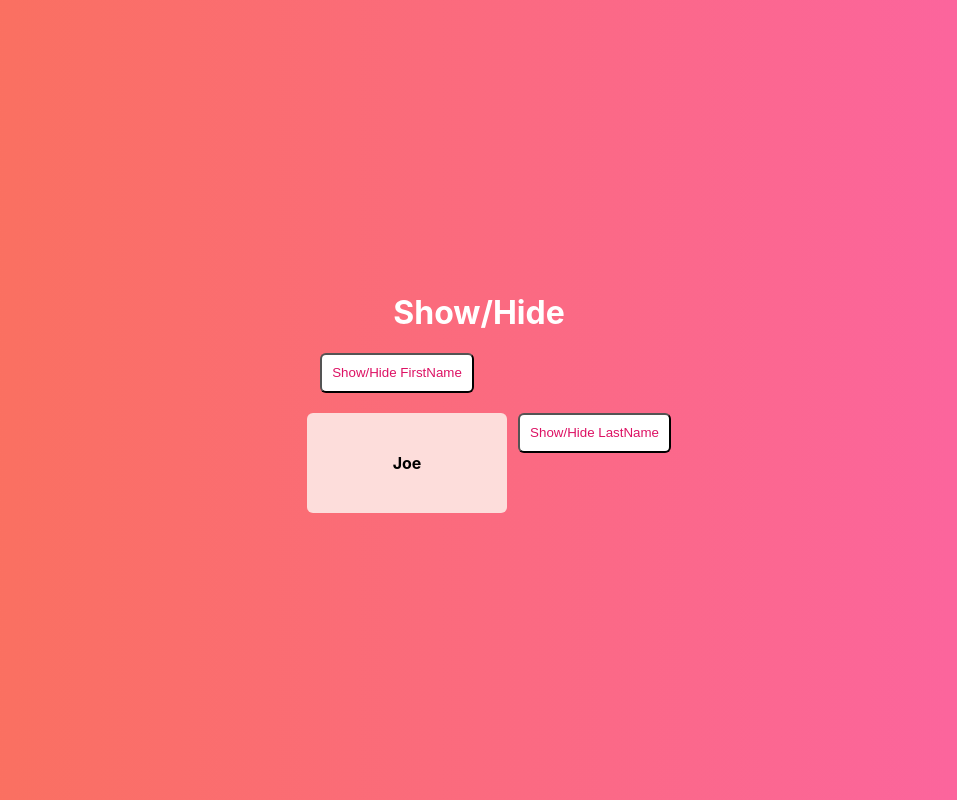
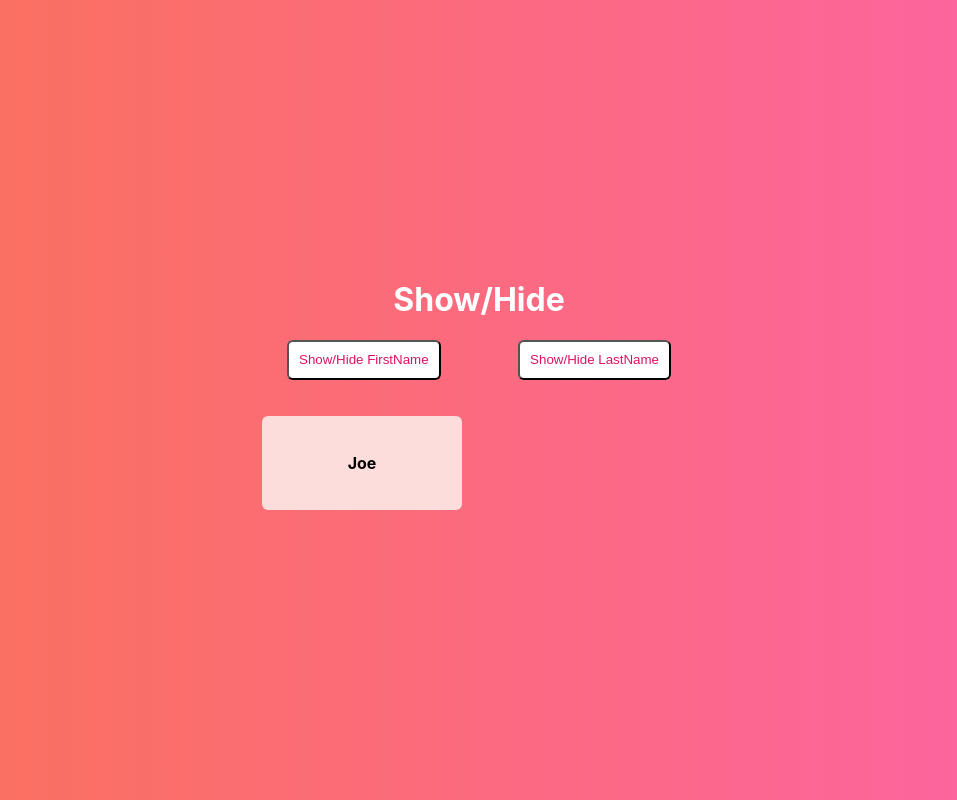
Before and after one commit to ramsai24/showHide-cp5, a React (Create React App) app: page / in a window 1280 px wide. Both pictures are taken after a click on the button "Show/Hide FirstName". Shown: the whole page, without its empty margins (161-1118 px from the left). Built offline with nearby package versions, Linux system fonts and the light colour scheme; a web font is replaced by a local one.

Commit message:
till bit adjustment

```diff
--- a/src/components/ShowHide/index.js
+++ b/src/components/ShowHide/index.js
@@ -30,8 +30,9 @@ class ShowHide extends Component {
               </button>
             </div>
 
-            {status1 && <p className="name btn-container1">Joe</p>}
-            {!status1 && <p> </p>}
+            <p className="btn-container1">
+              {status1 ? <p className="name">Joe</p> : null}
+            </p>
           </div>
 
           <div>
@@ -41,8 +42,9 @@ class ShowHide extends Component {
               </button>
             </div>
 
-            {status2 && <p className="name btn-container1">Jonas</p>}
-            {!status2 && <p> </p>}
+            <p className="btn-container1">
+              {status2 ? <p className="name">Jonas</p> : null}
+            </p>
           </div>
         </div>
       </div>
```
